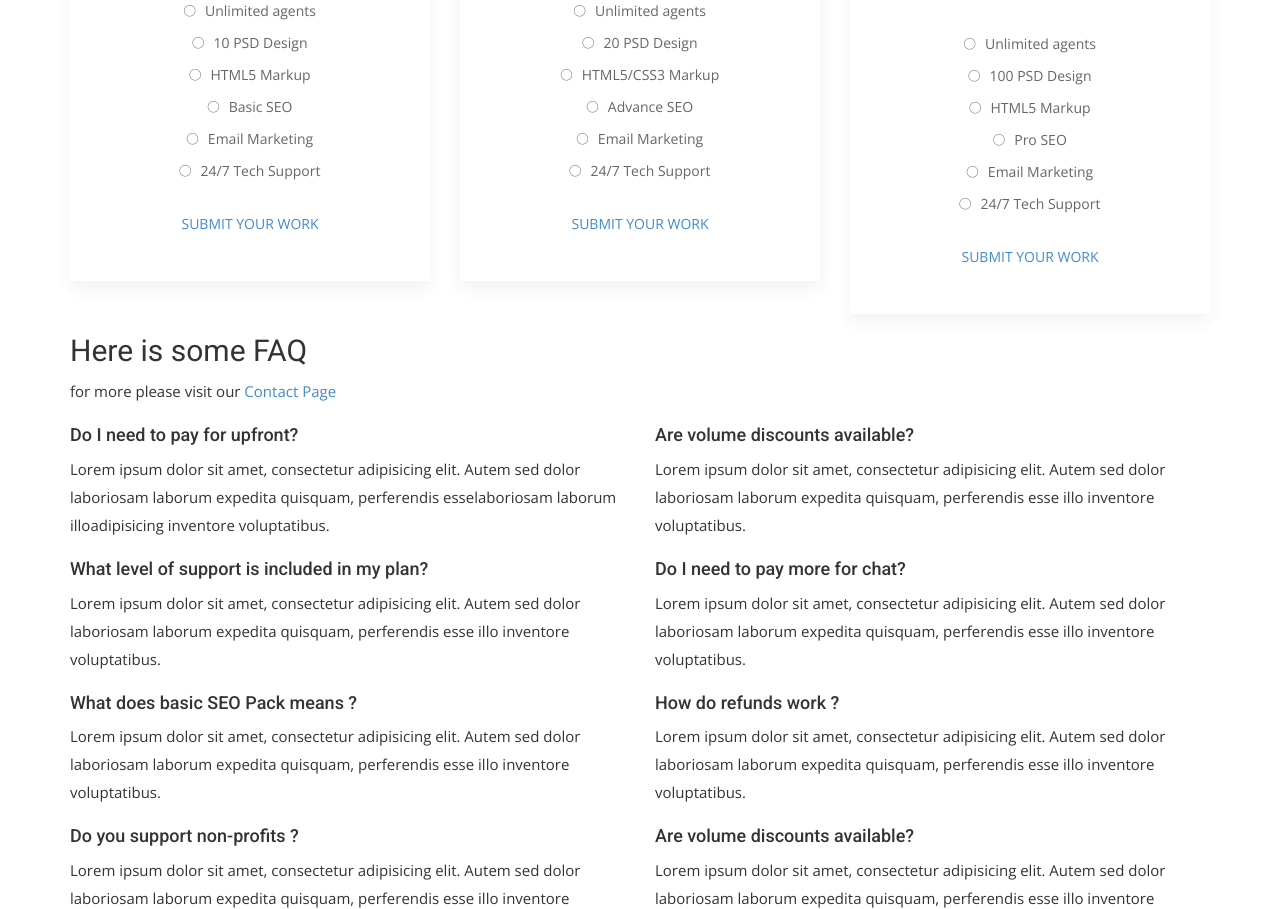
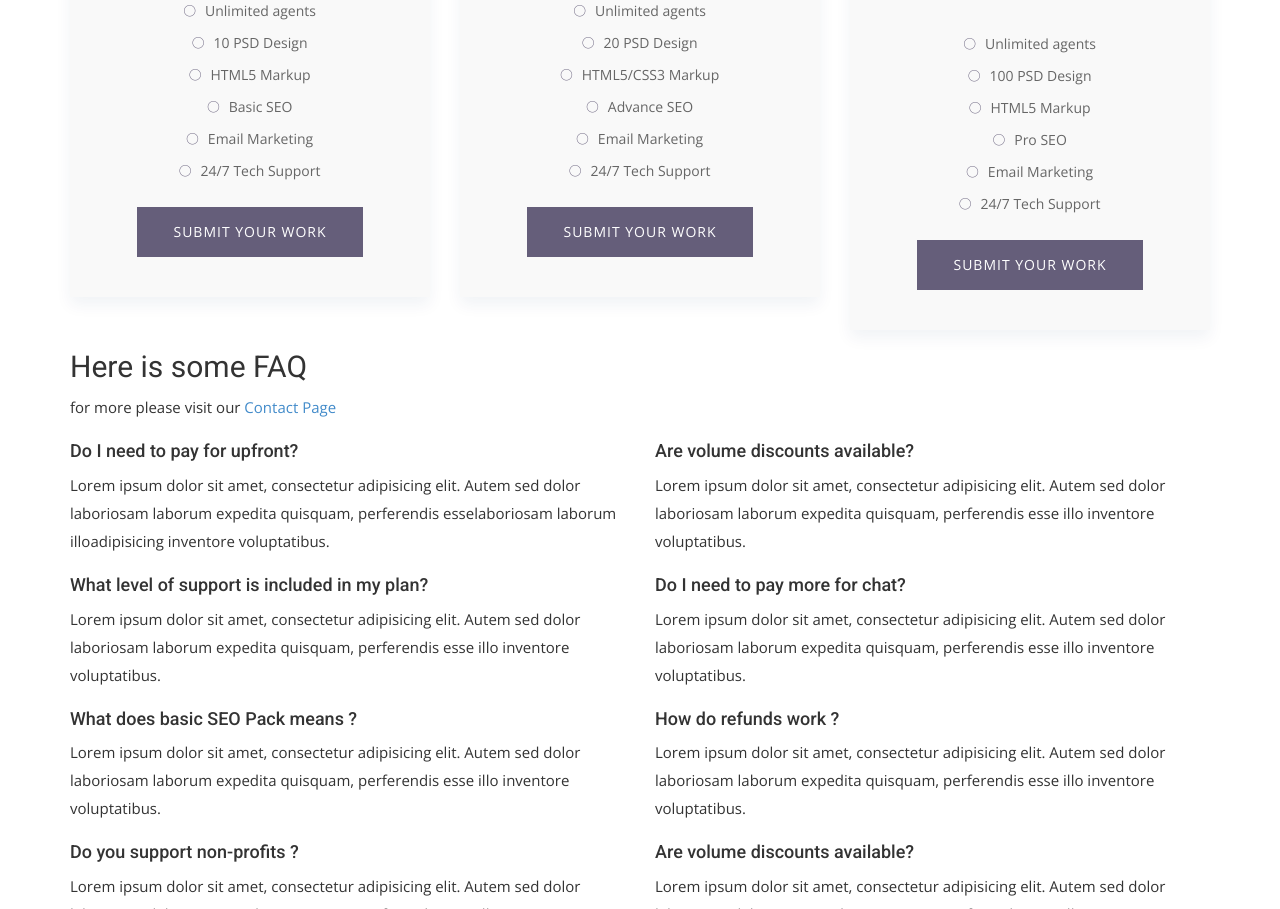
Before and after one commit to caseypaquola/caseypaquola.airspace.github.io, a Jekyll site: the page built from prices.html, in a window 1280 px wide. Shown: the part 634-1543 px from the top of the page. Built offline with Jekyll 4.4.1, drawn with Linux system fonts in a browser that asks for light colours; nearby versions of some CDN libraries; some web fonts are replaced.

Commit message:
Update style.css

```diff
--- a/css/style.css
+++ b/css/style.css
@@ -38,8 +38,20 @@
 ==================================================================*/
 .pricing-table .pricing-item {
   padding: 40px 20px;
-  background: #fff;
+  background: #f9f9f9;
   box-shadow: 0 8px 15px 0 rgba(5, 57, 106, 0.06);
+}
+
+.btn-main, .btn-transparent, .btn-small {
+  background: #655E7A;
+  color: #fff;
+  display: inline-block;
+  font-size: 14px;
+  letter-spacing: 1px;
+  padding: 14px 35px;
+  text-transform: uppercase;
+  border-radius: 0;
+  transition: all 0.2s ease;
 }
 
 .pricing-table .pricing-item a.btn-main, .pricing-table .pricing-item a.btn-transparent, .pricing-table .pricing-item a.btn-small {
```
